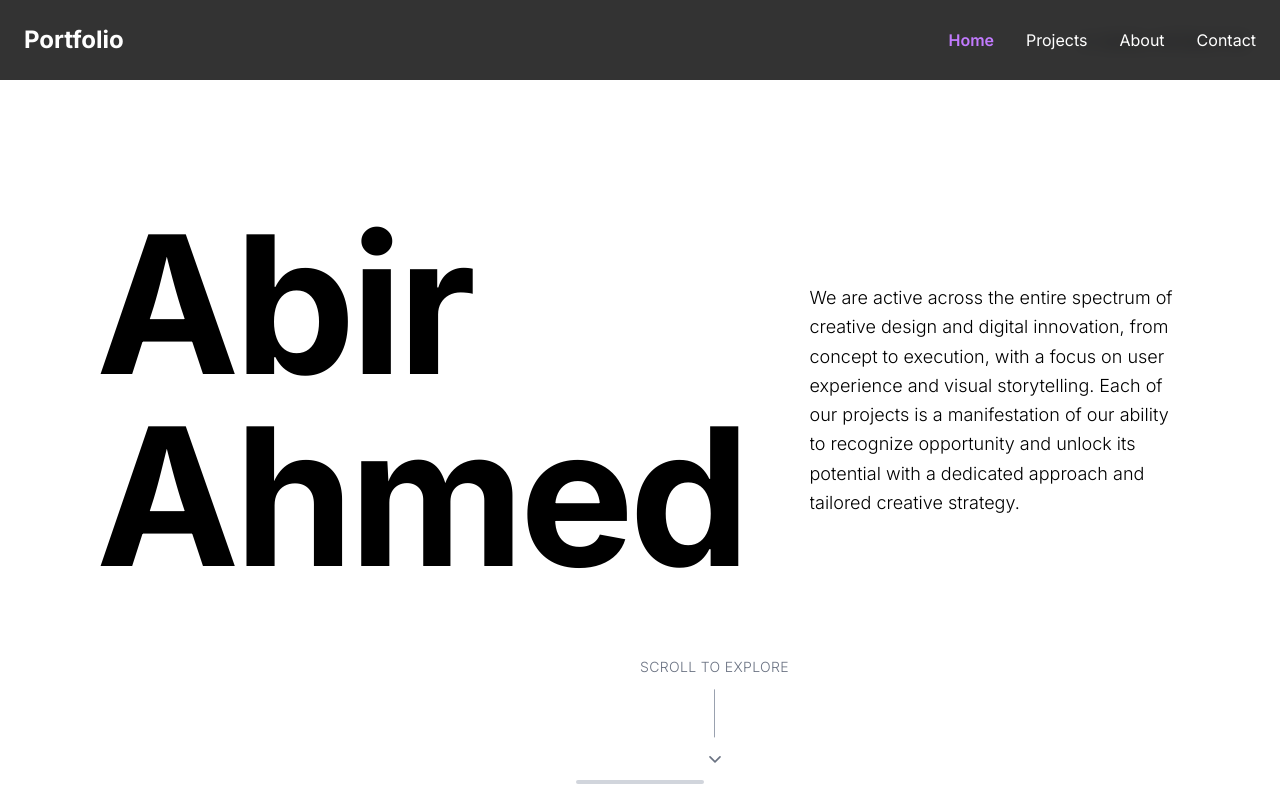
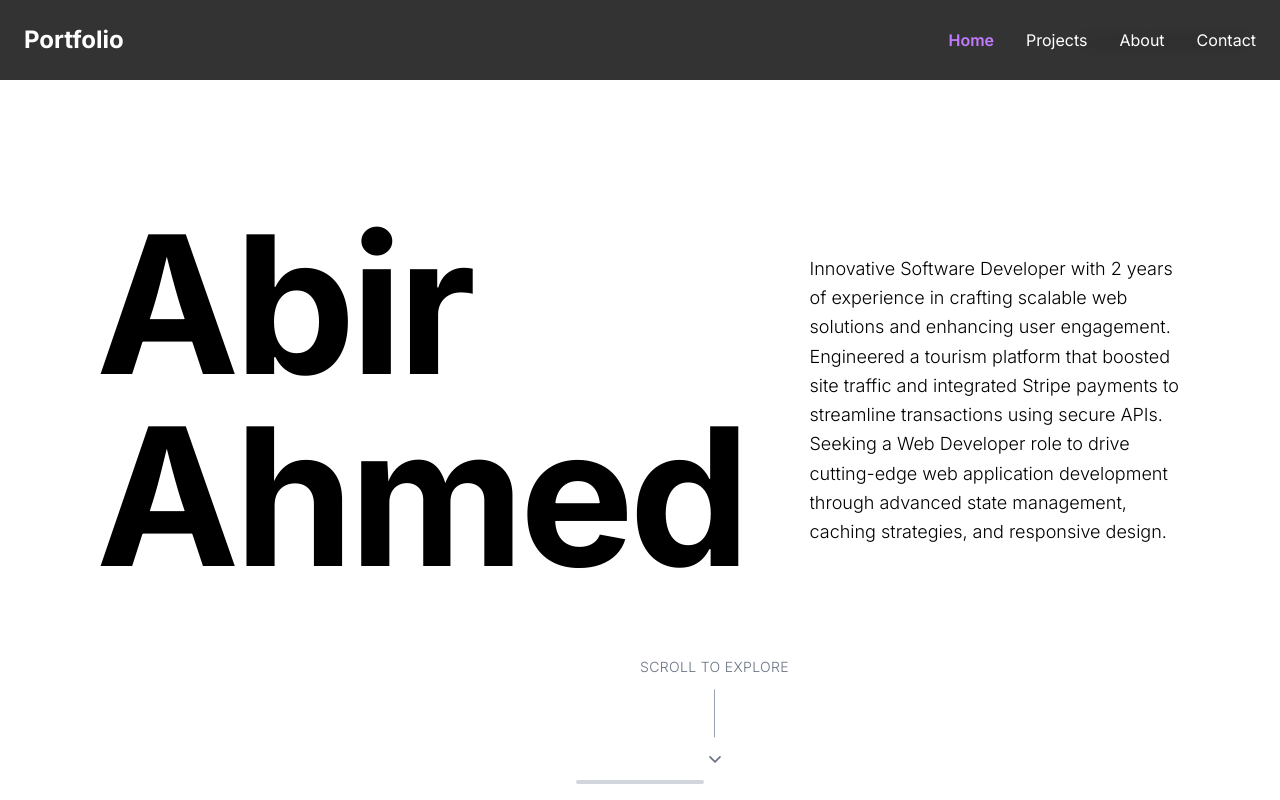
Before and after one commit to aaabir2a/AbirPortfolio, a Next.js app: page / in a window 1280 px wide. Built offline with nearby package versions, Linux system fonts and the light colour scheme.

Commit message:
Update Hero component content; replace project description with personal experience and skills, and restructure scroll indicator section for improved layout.

```diff
--- a/components/hero.tsx
+++ b/components/hero.tsx
@@ -146,12 +146,13 @@ export default function Hero({ goToSection }: HeroProps) {
                 ref={subtitleRef}
                 className="text-base md:text-lg leading-relaxed text-black font-light"
               >
-                We are active across the entire spectrum of creative design and
-                digital innovation, from concept to execution, with a focus on
-                user experience and visual storytelling. Each of our projects is
-                a manifestation of our ability to recognize opportunity and
-                unlock its potential with a dedicated approach and tailored
-                creative strategy.
+                Innovative Software Developer with 2 years of experience in
+                crafting scalable web solutions and enhancing user engagement.
+                Engineered a tourism platform that boosted site traffic and
+                integrated Stripe payments to streamline transactions using
+                secure APIs. Seeking a Web Developer role to drive cutting-edge
+                web application development through advanced state management,
+                caching strategies, and responsive design.
               </p>
             </div>
           </div>
@@ -171,18 +172,28 @@ export default function Hero({ goToSection }: HeroProps) {
           {/* Description Text - White text on black background */}
           <div className="flex-1 max-w-lg ml-8 md:ml-16">
             <p className="text-base md:text-lg leading-relaxed text-white font-light">
-              We are active across the entire spectrum of creative design and
-              digital innovation, from concept to execution, with a focus on
-              user experience and visual storytelling. Each of our projects is a
-              manifestation of our ability to recognize opportunity and unlock
-              its potential with a dedicated approach and tailored creative
-              strategy.
+              I specialize in building responsive, scalable, and user-friendly
+              web and mobile applications using modern technologies. With a
+              strong foundation in React.js and Next.js, I craft dynamic
+              frontends that are both fast and interactive. I enhance user
+              experiences with clean, semantic HTML5/CSS3, and style them
+              efficiently using Bootstrap and Tailwind CSS. For real-time
+              interactions and smooth data handling, I leverage AJAX and API
+              integrations. On the backend, I build robust server-side
+              applications using Node.js and Express.js, managing databases with
+              both MySQL and MongoDB depending on project needs. I also develop
+              cross-platform mobile apps using React Native, ensuring a seamless
+              experience across all devices. Whether you're looking for a
+              full-stack solution, a modern web interface, or mobile-first
+              development—I bring clean code, performance, and user-centric
+              design to every project.
             </p>
           </div>
         </div>
       </div>
 
       {/* Scroll Indicator */}
+      <section className="relative h-screen">
         <div
           ref={scrollRef}
           className="absolute bottom-12 left-1/2 transform -translate-x-1/2 cursor-pointer z-20"
@@ -196,6 +207,7 @@ export default function Hero({ goToSection }: HeroProps) {
             <ChevronDown size={20} />
           </div>
         </div>
+      </section>
 
       {/* Progress Indicator */}
       <div className="absolute top-8 right-8 z-20">
```
Lines whose indentation alone changed are shown as unchanged.
